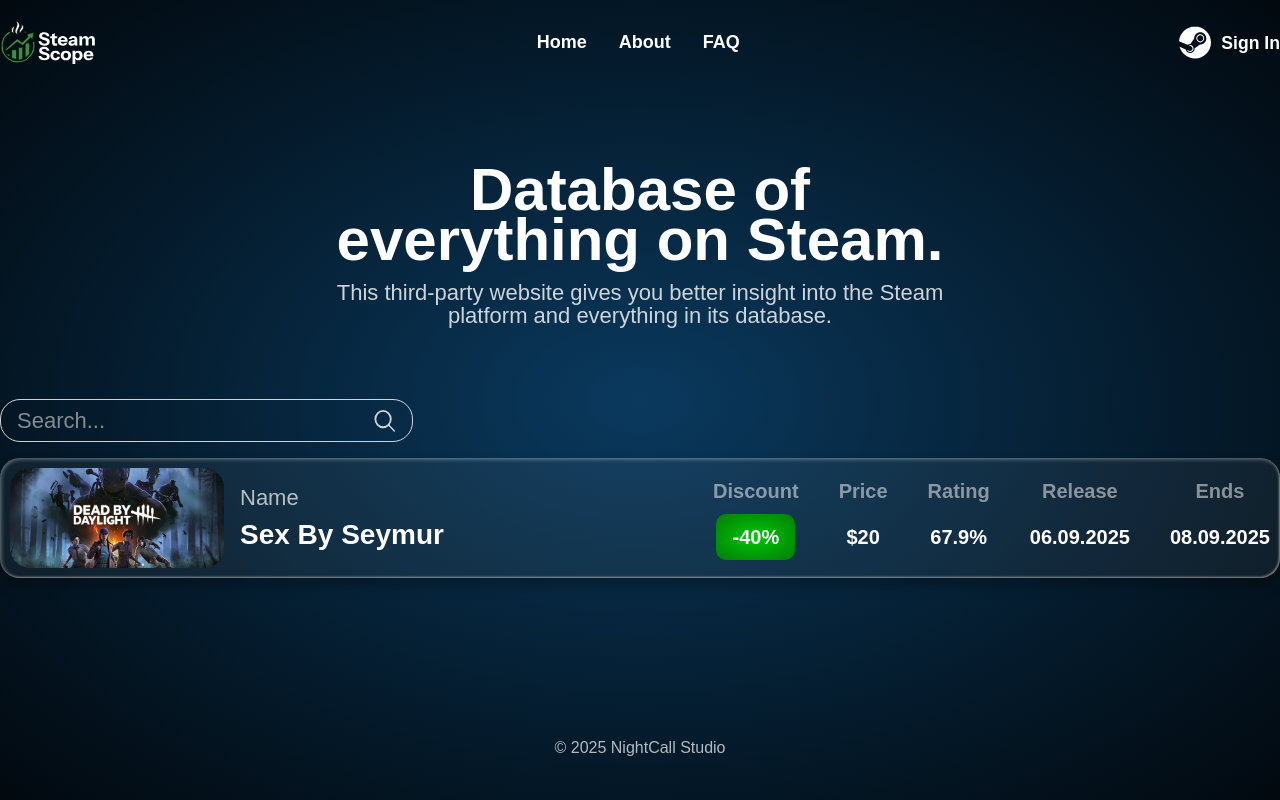
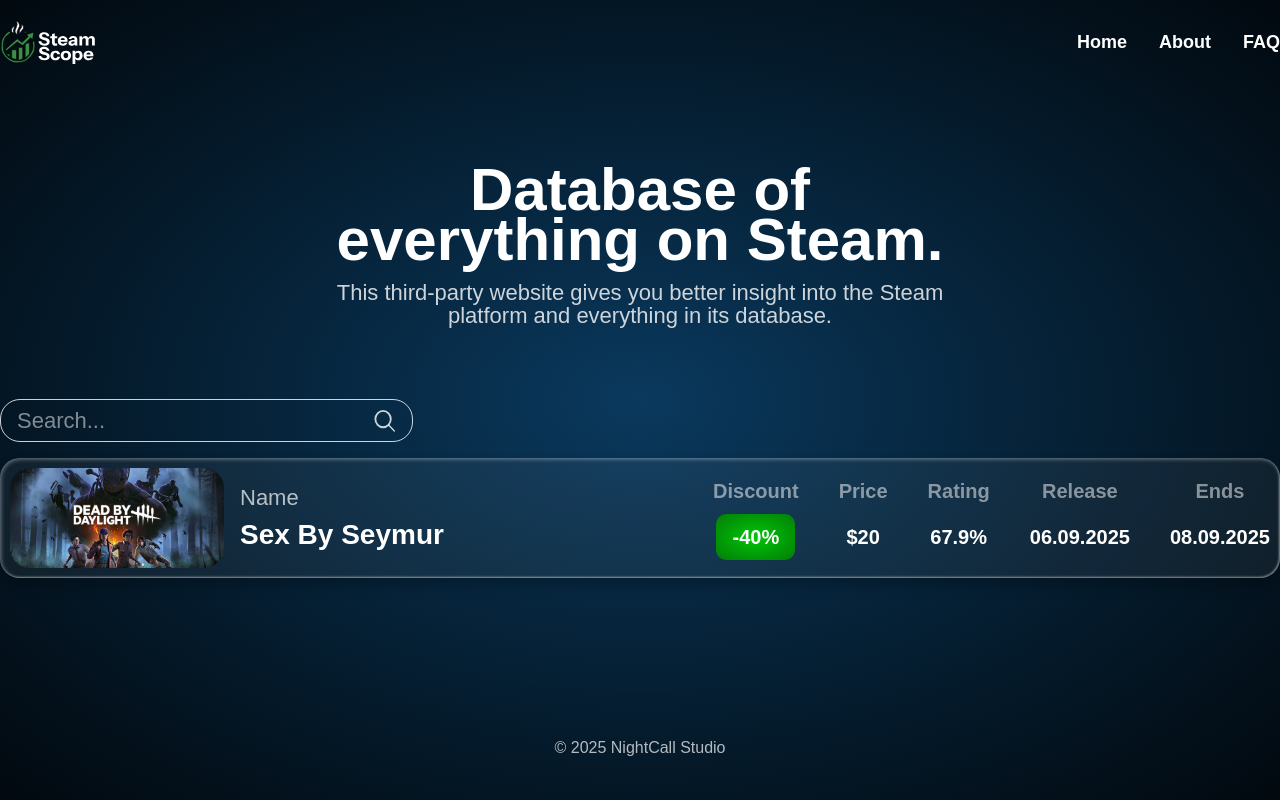
Before and after one commit to Nightcall-Studio/steam-scope, a Next.js app: page / in a window 1280 px wide. Built offline with nearby package versions, Linux system fonts and the light colour scheme; a web font is replaced by a local one.

Commit message:
Removed Sign in

```diff
--- a/src/app/components/layout/Header.tsx
+++ b/src/app/components/layout/Header.tsx
@@ -27,47 +27,6 @@
             <li>FAQ</li>
           </ul>
         </nav>
-        <div className="flex justify-center items-center gap-2.5 cursor-pointer">
-          <Image
-            src="/images/steam-icon.svg"
-            alt="Steam icon"
-            width={32}
-            height={32}
-            className="cursor-pointer hidden sm:block"
-          />
-          <span className="hidden sm:block">Sign In</span>
-          <Image
-            src="/images/burger-menu-icon.svg"
-            alt="Burger menu icon"
-            width={26}
-            height={26}
-            className="block sm:hidden cursor-pointer"
-            onClick={() => setIsOpen(true)}
-          />
-
-          {isOpen && (
-            <Modal onClose={() => setIsOpen(false)}>
-              <nav className="flex flex-col items-center gap-6 text-white">
-                <ul className="flex flex-col gap-6 text-[18px] font-semibold cursor-pointer">
-                  <li>Home</li>
-                  <li>About</li>
-                  <li>FAQ</li>
-                </ul>
-
-                <div className="flex justify-center items-center gap-2.5 cursor-pointer">
-                  <Image
-                    src="/images/steam-icon.svg"
-                    alt="Steam icon"
-                    width={32}
-                    height={32}
-                    className="cursor-pointer"
-                  />
-                  <span className="text-lg font-medium">Sign In</span>
-                </div>
-              </nav>
-            </Modal>
-          )}
-        </div>
       </header>
     </>
   );
```
